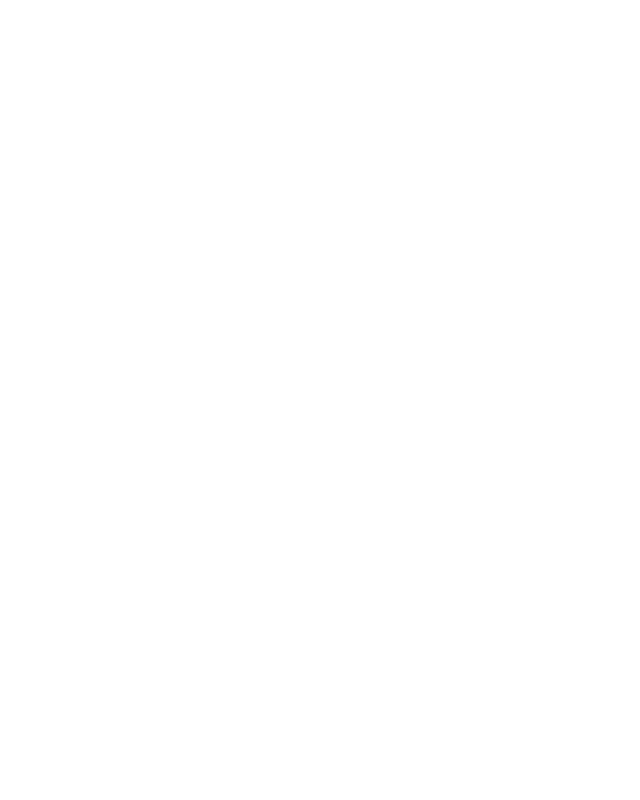
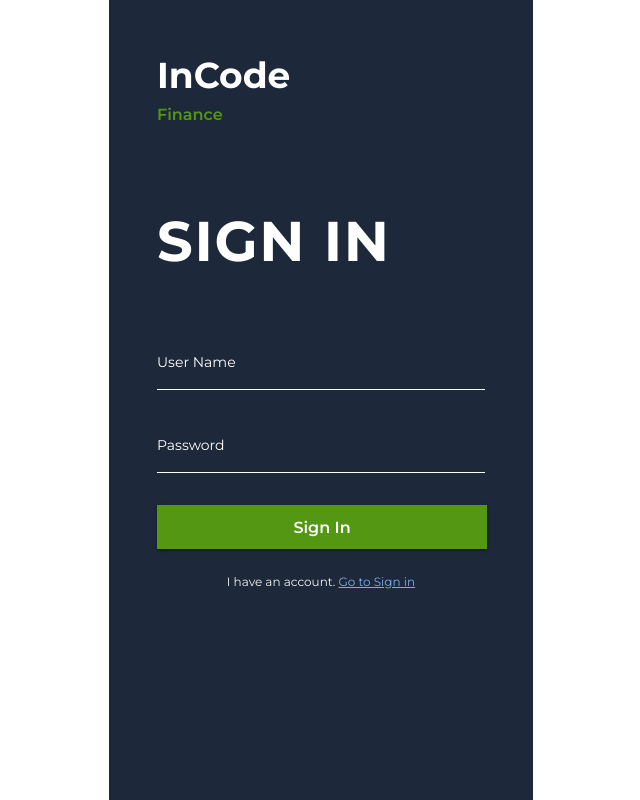
Before and after one commit to utof0x/incode-test-task, a React (Create React App) app: page / in a window 1280 px wide. Shown: the whole page, without its empty margins (319-959 px from the left). Built offline with nearby package versions, Linux system fonts and the light colour scheme.

Commit message:
added auth page markup

```diff
--- a/package.json
+++ b/package.json
@@ -3,6 +3,10 @@
   "version": "0.1.0",
   "private": true,
   "dependencies": {
+    "@emotion/react": "^11.11.0",
+    "@emotion/styled": "^11.11.0",
+    "@mui/icons-material": "^5.11.16",
+    "@mui/material": "^5.13.3",
     "@testing-library/jest-dom": "^5.16.5",
     "@testing-library/react": "^13.4.0",
     "@testing-library/user-event": "^13.5.0",
--- /dev/null
+++ b/src/App.module.scss
@@ -0,0 +1,6 @@
+.app {
+  display: flex;
+  justify-content: center;
+  width: 100vw;
+  height: 100vh;
+}
--- a/src/App.tsx
+++ b/src/App.tsx
@@ -1,5 +1,12 @@
+import { Auth } from "components";
+import styles from "./App.module.scss";
+
 const App = () => {
-  return <div></div>;
+  return (
+    <div className={styles.app}>
+      <Auth />
+    </div>
+  );
 };
 
 export default App;
--- /dev/null
+++ b/src/components/Auth/Auth.module.scss
@@ -0,0 +1,57 @@
+.wrapper {
+  display: flex;
+  flex-direction: column;
+  max-width: 424px;
+  width: 100vw;
+  min-height: 100vh;
+  padding: 48px;
+  background: #1d283a;
+  box-sizing: border-box;
+}
+
+.form {
+  margin-top: 72px;
+}
+
+.title {
+  margin-bottom: 48px;
+  font-family: "Montserrat";
+  font-weight: 700;
+  font-size: 56px;
+  line-height: 84px;
+  letter-spacing: 0.03em;
+  text-transform: uppercase;
+  color: #fff;
+}
+
+.actionButton {
+  display: flex;
+  align-items: center;
+  justify-content: center;
+  width: 330px;
+  height: 44px;
+  margin-top: 32px;
+  background: #539713;
+  box-shadow: 0px 3px 1px -2px rgba(0, 0, 0, 0.2),
+    0px 2px 2px rgba(0, 0, 0, 0.14), 0px 1px 5px rgba(0, 0, 0, 0.12);
+  font-family: "Montserrat";
+  border: none;
+  font-weight: 600;
+  font-size: 16px;
+  color: #fff;
+  cursor: pointer;
+}
+
+.bottomText {
+  align-self: center;
+  margin-top: 24px;
+  font-family: "Montserrat";
+  font-weight: 400;
+  font-size: 12px;
+  line-height: 155%;
+  color: #f1f2f1;
+}
+
+.changeAction {
+  color: #7faaf0;
+}
--- /dev/null
+++ b/src/components/Auth/index.tsx
@@ -0,0 +1,38 @@
+import { useState } from "react";
+
+import styles from "./Auth.module.scss";
+import { Input, TextLogo } from "components";
+
+export const Auth = () => {
+  const [isSignUp, setIsSignUp] = useState(false);
+
+  return (
+    <div className={styles.wrapper}>
+      <TextLogo />
+      <div className={styles.form}>
+        <div className={styles.title}>{isSignUp ? "Sign Up" : "Sign In"}</div>
+        {isSignUp && <Input type="text" label="Full Name" />}
+        <Input type="text" label="User Name" />
+        <Input type="password" label="Password" />
+        {isSignUp && <Input type="password" label="Confirm Password " />}
+        <button className={styles.actionButton}>
+          {isSignUp ? "Sign Up" : "Sign In"}
+        </button>
+      </div>
+      <div className={styles.bottomText}>
+        {isSignUp ? "Don’t have account yet?" : "I have an account."}
+        &nbsp;
+        <a
+          href="/#"
+          className={styles.changeAction}
+          onClick={(e) => {
+            e.preventDefault();
+            setIsSignUp((isSignUp) => !isSignUp);
+          }}
+        >
+          {isSignUp ? "New Account" : "Go to Sign in"}
+        </a>
+      </div>
+    </div>
+  );
+};
--- /dev/null
+++ b/src/components/Input/Input.module.scss
@@ -0,0 +1,7 @@
+.wrapper {
+  margin-bottom: 24px;
+
+  &:last-of-type {
+    margin-bottom: 0;
+  }
+}
--- /dev/null
+++ b/src/components/Input/index.tsx
@@ -0,0 +1,71 @@
+import { useState } from "react";
+import { TextField } from "@mui/material";
+
+import styles from "./Input.module.scss";
+
+type Props = {
+  type: "text" | "password";
+  label: string;
+  // value: string;
+  // onChange: () => void
+};
+
+export const Input = ({ type, label }: Props) => {
+  const [isVisible, setIsVisible] = useState(false);
+
+  return (
+    <div className={styles.wrapper}>
+      <TextField
+        id="standard-basic"
+        label={label}
+        type={type}
+        variant="standard"
+        sx={{
+          display: "flex",
+          justifyContent: "flex-end",
+          width: "328px",
+          height: "59px",
+          fontFamily: "Montserrat",
+
+          "& .MuiInputBase-root": {
+            width: "100%",
+            margin: 0,
+            letterSpacing: 0,
+            ":before": {
+              transition: "none",
+              borderColor: "white",
+            },
+            ":after": {
+              transition: "none",
+              borderBottom: "1px solid #fff",
+            },
+            ":hover:not(.Mui-disabled, .Mui-error):before": {
+              borderBottom: "1px solid #fff",
+            },
+          },
+
+          "& .MuiInput-input": {
+            height: 25,
+            padding: "5.5px 0",
+            lineHeight: "25px",
+            color: "rgba(255, 255, 255, 0.7)",
+            textOverflow: "ellipsis",
+          },
+        }}
+        InputLabelProps={{
+          sx: {
+            color: "#fff",
+            fontFamily: "Montserrat",
+            fontSize: "14px",
+            lineHeight: "22px",
+            letterSpacing: 0,
+
+            "&.Mui-focused": {
+              color: "#fff",
+            },
+          },
+        }}
+      />
+    </div>
+  );
+};
--- /dev/null
+++ b/src/components/TextLogo/TextLogo.module.scss
@@ -0,0 +1,19 @@
+.wrapper {
+  max-width: max-content;
+}
+
+.title {
+  font-family: "Montserrat";
+  font-weight: 700;
+  font-size: 36px;
+  line-height: 54px;
+  color: #fff;
+}
+
+.subtitle {
+  font-family: "Montserrat";
+  font-weight: 600;
+  font-size: 16px;
+  line-height: 25px;
+  color: #539713;
+}
--- /dev/null
+++ b/src/components/TextLogo/index.tsx
@@ -0,0 +1,8 @@
+import styles from "./TextLogo.module.scss";
+
+export const TextLogo = () => (
+  <div className={styles.wrapper}>
+    <div className={styles.title}>InCode</div>
+    <div className={styles.subtitle}>Finance</div>
+  </div>
+);
--- /dev/null
+++ b/src/components/index.ts
@@ -0,0 +1,5 @@
+import { Auth } from "./Auth";
+import { Input } from "./Input";
+import { TextLogo } from "./TextLogo";
+
+export { Auth, Input, TextLogo };
--- a/src/styles/index.scss
+++ b/src/styles/index.scss
@@ -1 +1,2 @@
 @import "./reset.scss";
+@import url("https://fonts.googleapis.com/css2?family=Montserrat:wght@400;600;700&display=swap");
```
Also changed, not shown: tsconfig.json (+7 -9 lines), 1 other file (tests, documents, lock files or other folders).
